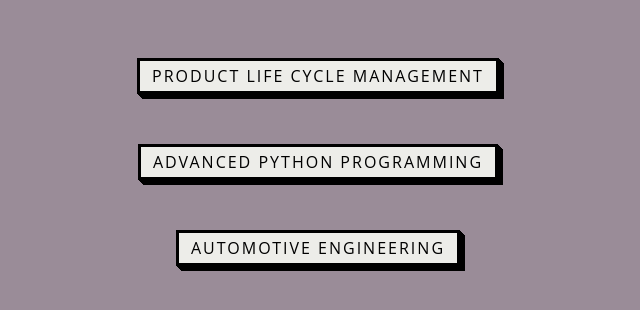
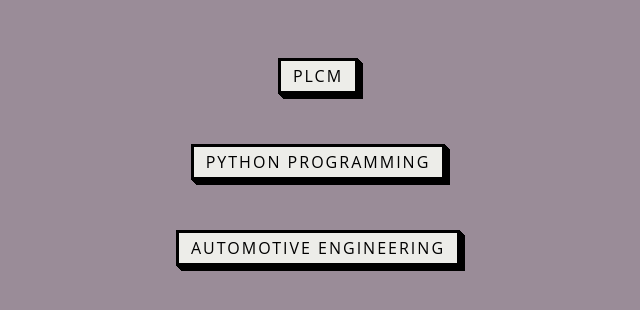
Before and after one commit to Chiragsanikam/mechanical_project, a plain HTML site: page core-elective.html in a window 1280 px wide. Shown: the whole page, without its empty margins (322-962 px from the left). Drawn offline with Linux system fonts and the light colour scheme.

Commit message:
Update core-elective.html

```diff
--- a/core-elective.html
+++ b/core-elective.html
@@ -8,8 +8,8 @@
 </head>
 <body>
     <div class="center-div">
-        <a href="/PLCM.html" class="button">Product Life Cycle Management</a>
-        <a href="/APP.html" class="button">Advanced Python Programming </a>
+        <a href="/PLCM.html" class="button">PLCM</a>
+        <a href="/APP.html" class="button">Python Programming </a>
         <a href="/AE.html" class="button">Automotive Engineering</a>
     </div>
 </body>
```
